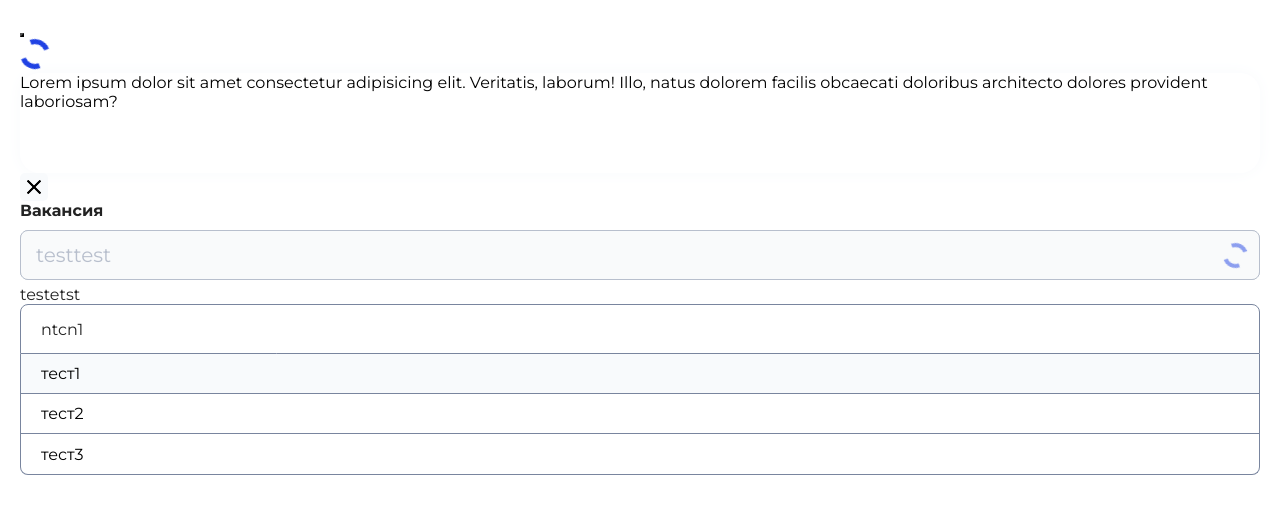
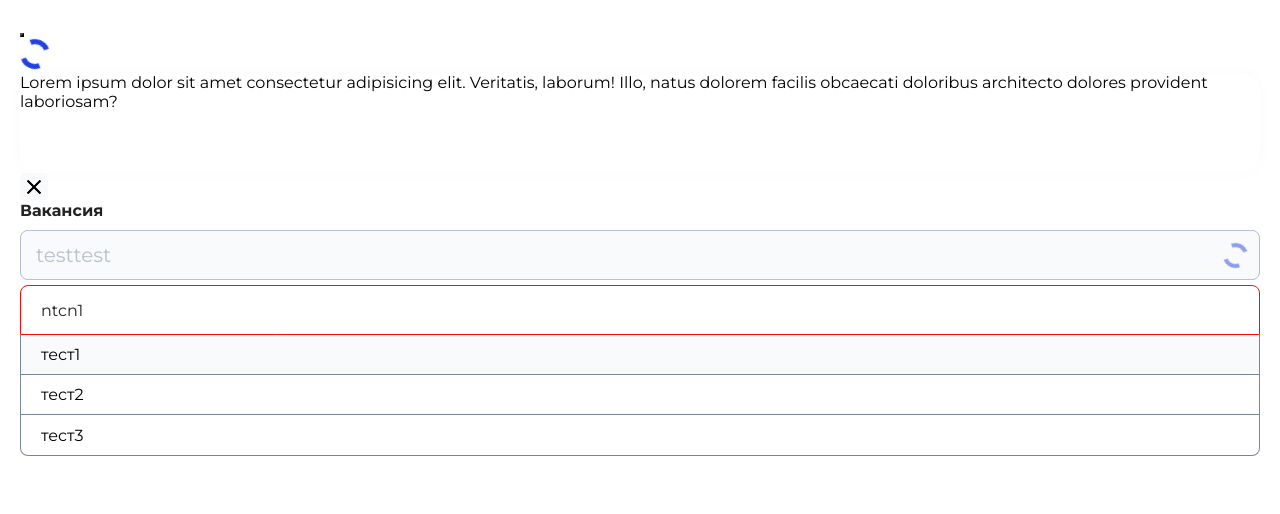
Before and after one commit to rabota06-ru/react-main-app, a React (Vite) app: page / in a window 1280 px wide. Shown: the top 514 px of the page. Built offline with nearby package versions, Linux system fonts and the light colour scheme; what @rtk-query/graphql-request-base-query would draw is missing.

Commit message:
feature-8: добавлена обработка некоторых пропсов в компоненте Dropdown

```diff
--- a/src/App.tsx
+++ b/src/App.tsx
@@ -1,7 +1,7 @@
 import { Card } from 'components/card'
 import { CloseButton } from 'components/close-button'
 import { Dropdown } from 'components/dropdown'
-import { Input } from 'components/input'
+import { Input, InputStatus } from 'components/input'
 import { Spinner } from 'components/spinner'
 import { useState } from 'react'
 import './index.scss'
@@ -24,6 +24,9 @@ function App() {
       <Input label='Вакансия' bottomText='testetst' placeholder='testtest' isLoading />
       <Dropdown
         isCollapsed
+        // isDisabled
+        status={InputStatus.Error}
+        bottomText='test'
         items={[
           { id: 1, label: 'тест1' },
           { id: 2, label: 'тест2' },
--- a/src/components/card/card.tsx
+++ b/src/components/card/card.tsx
@@ -32,7 +32,6 @@ export function Card({ shadow, hoverShadow, className, ...props }: CardProps) {
 
     return shadow
   }
-  console.log(calculatedShadow)
 
   return (
     <div
--- a/src/components/dropdown/dropdown.module.scss
+++ b/src/components/dropdown/dropdown.module.scss
@@ -10,6 +10,9 @@
     &_DropdownCollapsed {
       border-bottom-left-radius: 0px;
       border-bottom-right-radius: 0px;
+    }
+    &_Disabled {
+      pointer-events: none;
     }
   }
   &Placeholder {
@@ -27,6 +30,7 @@
     border-bottom-right-radius: $inputBaseWrapperBorderRadius;
     border: $inputBaseWrapperBorder;
     border-top: none;
+    z-index: 1;
     &Item {
       padding: 0 20px;
       display: flex;
--- a/src/components/dropdown/dropdown.tsx
+++ b/src/components/dropdown/dropdown.tsx
@@ -1,17 +1,19 @@
-import { InputBase } from 'components/input-base'
+import { InputBase, InputBaseProps, InputSize } from 'components/input-base'
 import { HTMLAttributes, useEffect, useState } from 'react'
 import cn from 'classnames'
 import { DropdownItem } from './dropdown.types'
 import styles from './dropdown.module.scss'
 
 interface DropdownProps<T extends DropdownItem<K>, K extends string | number>
-  extends Props<HTMLAttributes<HTMLDivElement>, HTMLDivElement> {
+  extends Props<HTMLAttributes<HTMLDivElement>, HTMLDivElement>,
+    Pick<InputBaseProps, 'label' | 'status' | 'bottomText'> {
   items: T[]
   onSelectItem?: (item: T) => void
   selectedItem?: T | null
   isDisabled?: boolean
   isLoading?: boolean
   isCollapsed?: boolean
+  inputBaseSize?: InputSize
 }
 
 export function Dropdown<T extends DropdownItem<K>, K extends string | number>({
@@ -22,6 +24,10 @@ export function Dropdown<T extends DropdownItem<K>, K extends string | number>({
   isLoading,
   isCollapsed: isCollapsedProps,
   placeholder = 'Выберите элемент',
+  inputBaseSize,
+  label,
+  status,
+  bottomText,
   ...props
 }: DropdownProps<T, K>) {
   const [isCollapsed, setIsCollapsed] = useState(isCollapsedProps ?? false)
@@ -43,11 +49,25 @@ export function Dropdown<T extends DropdownItem<K>, K extends string | number>({
     }
   }, [selectedItemProps, selectedItem])
 
+  useEffect(() => {
+    if (isDisabled) {
+      setIsCollapsed(false)
+    }
+  }, [isDisabled])
+
   return (
     <div {...props} className={cn(styles.dropdown, props.className)}>
       <InputBase
+        size={inputBaseSize}
+        isDisabled={isDisabled}
+        label={label}
+        status={status}
+        bottomText={bottomText}
         wrapperProps={{
-          className: cn(styles.dropdownInputBaseWrapper, { [styles.dropdownInputBaseWrapper_DropdownCollapsed]: isCollapsed }),
+          className: cn(styles.dropdownInputBaseWrapper, {
+            [styles.dropdownInputBaseWrapper_DropdownCollapsed]: isCollapsed,
+            [styles.dropdownInputBaseWrapper_Disabled]: isDisabled,
+          }),
           onClick: () => setIsCollapsed(is => !is),
         }}
       >
--- a/src/components/input-base/input-base.module.scss
+++ b/src/components/input-base/input-base.module.scss
@@ -1,6 +1,7 @@
 @import '/src/variables';
 
 .inputBase {
+  position: relative;
   &Label {
     display: block;
     color: var(--textColor);
@@ -45,6 +46,7 @@
   }
   &BottomText {
     color: var(--textColor);
+    position: absolute;
     &_SuccessStatus {
       color: var(--greenColor);
     }
--- a/src/components/input-base/input-base.tsx
+++ b/src/components/input-base/input-base.tsx
@@ -23,7 +23,7 @@ export interface InputBaseProps extends PropsWithChildren {
  */
 export function InputBase({ label, status, size = InputSize.Default, bottomText, isDisabled, wrapperProps, children }: InputBaseProps) {
   return (
-    <div>
+    <div className={styles.inputBase}>
       {label !== undefined && <span className={styles.inputBaseLabel}>{label}</span>}
       <div
         {...wrapperProps}
```
